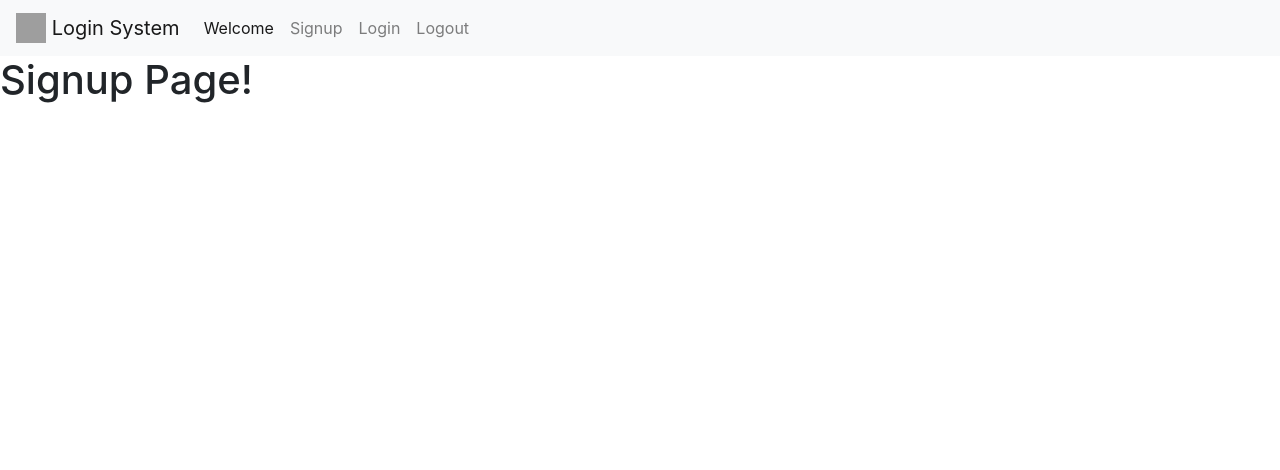
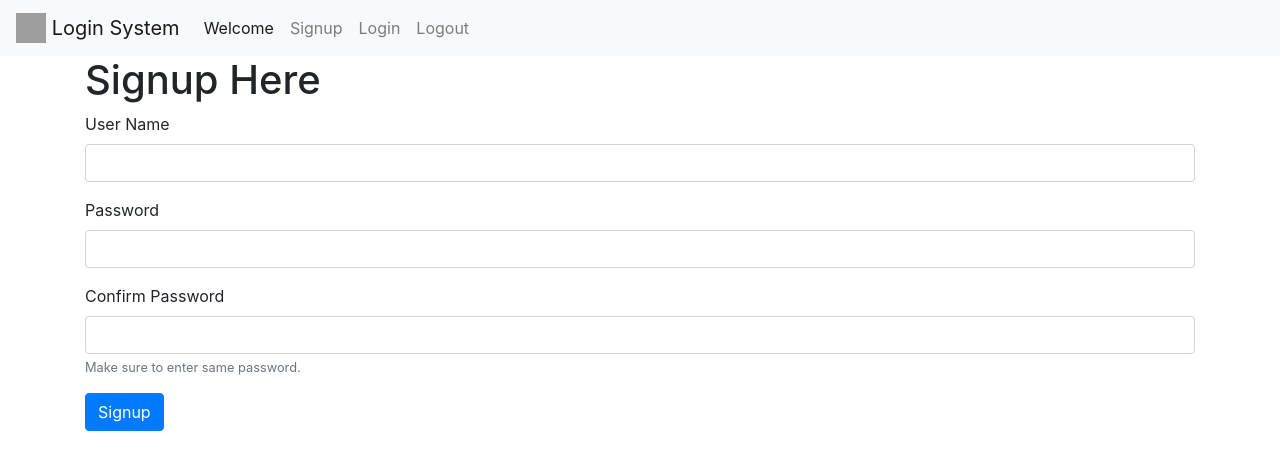
Before and after one commit to d-shaktiranjan/login_system_php, a PHP site: page /signup.php in a window 1280 px wide. Shown: the top 470 px of the page. Run offline with PHP 8.4, Linux system fonts and the light colour scheme; grey boxes are pictures that could not be loaded.

Commit message:
bs: form added

```diff
--- a/signup.php
+++ b/signup.php
@@ -1,23 +1,52 @@
 <!doctype html>
 <html lang="en">
+
 <head>
   <!-- Required meta tags -->
   <meta charset="utf-8">
   <meta name="viewport" content="width=device-width, initial-scale=1, shrink-to-fit=no">
 
   <!-- Bootstrap CSS -->
-    <link rel="stylesheet" href="https://stackpath.bootstrapcdn.com/bootstrap/4.5.2/css/bootstrap.min.css" integrity="sha384-JcKb8q3iqJ61gNV9KGb8thSsNjpSL0n8PARn9HuZOnIxN0hoP+VmmDGMN5t9UJ0Z" crossorigin="anonymous">
+  <link rel="stylesheet" href="https://stackpath.bootstrapcdn.com/bootstrap/4.5.2/css/bootstrap.min.css"
+    integrity="sha384-JcKb8q3iqJ61gNV9KGb8thSsNjpSL0n8PARn9HuZOnIxN0hoP+VmmDGMN5t9UJ0Z" crossorigin="anonymous">
 
   <title>Signup Page!</title>
 </head>
+
 <body>
   <?php include("parts/navbar.php")?>
-    <h1>Signup Page!</h1>
+
+  <div class="container">
+    <form action="signup.php" method="post">
+    <h1>Signup Here</h1>
+      <div class="form-group">
+        <label for="exampleInputEmail1">User Name</label>
+        <input type="text" class="form-control" id="uname" name="uname" aria-describedby="emailHelp">
+      </div>
+      <div class="form-group">
+        <label for="exampleInputPassword1">Password</label>
+        <input type="password" class="form-control" id="pass" name="pass">
+      </div>
+      <div class="form-group">
+        <label for="exampleInputPassword1">Confirm Password</label>
+        <input type="password" class="form-control" id="cpass" name="cpass">
+        <small id="emailHelp" class="form-text text-muted">Make sure to enter same password.</small>
+      </div>
+      <button type="submit" class="btn btn-primary">Signup</button>
+    </form>
+  </div>
 
   <!-- Optional JavaScript -->
   <!-- jQuery first, then Popper.js, then Bootstrap JS -->
-    <script src="https://code.jquery.com/jquery-3.5.1.slim.min.js" integrity="sha384-DfXdz2htPH0lsSSs5nCTpuj/zy4C+OGpamoFVy38MVBnE+IbbVYUew+OrCXaRkfj" crossorigin="anonymous"></script>
-    <script src="https://cdn.jsdelivr.net/npm/popper.js@1.16.1/dist/umd/popper.min.js" integrity="sha384-9/reFTGAW83EW2RDu2S0VKaIzap3H66lZH81PoYlFhbGU+6BZp6G7niu735Sk7lN" crossorigin="anonymous"></script>
-    <script src="https://stackpath.bootstrapcdn.com/bootstrap/4.5.2/js/bootstrap.min.js" integrity="sha384-B4gt1jrGC7Jh4AgTPSdUtOBvfO8shuf57BaghqFfPlYxofvL8/KUEfYiJOMMV+rV" crossorigin="anonymous"></script>
+  <script src="https://code.jquery.com/jquery-3.5.1.slim.min.js"
+    integrity="sha384-DfXdz2htPH0lsSSs5nCTpuj/zy4C+OGpamoFVy38MVBnE+IbbVYUew+OrCXaRkfj"
+    crossorigin="anonymous"></script>
+  <script src="https://cdn.jsdelivr.net/npm/popper.js@1.16.1/dist/umd/popper.min.js"
+    integrity="sha384-9/reFTGAW83EW2RDu2S0VKaIzap3H66lZH81PoYlFhbGU+6BZp6G7niu735Sk7lN"
+    crossorigin="anonymous"></script>
+  <script src="https://stackpath.bootstrapcdn.com/bootstrap/4.5.2/js/bootstrap.min.js"
+    integrity="sha384-B4gt1jrGC7Jh4AgTPSdUtOBvfO8shuf57BaghqFfPlYxofvL8/KUEfYiJOMMV+rV"
+    crossorigin="anonymous"></script>
 </body>
+
 </html>
```
Lines whose indentation alone changed are shown as unchanged.
